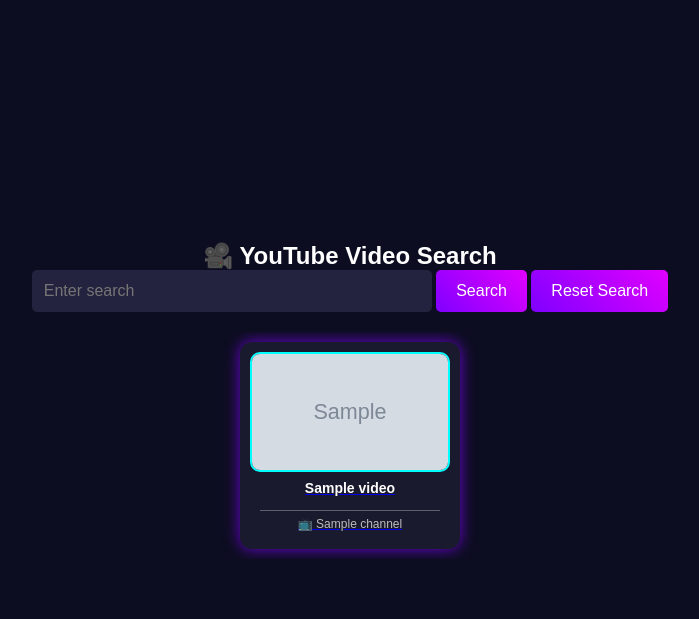
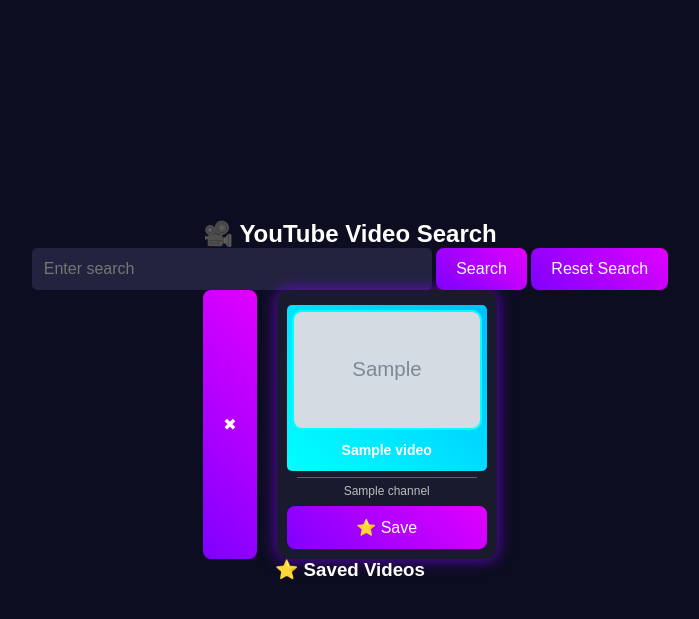
Before and after one commit to Halfgods/Youtube-API, a Flask app: template templates/index.html in a window 1280 px wide. Shown: the top 619 px of the page, without its empty margins (290-989 px from the left). Run offline with Flask 3, Linux system fonts and the light colour scheme; the template is opened without the code that fills it: most values are stand-ins (such as "Sample title", 1, 10 or a date in 2020); grey boxes marked "Sample" are stand-in pictures.

Commit message:
✨ Initial commit: Added YouTube search with save/delete feature and localStorage integration

```diff
--- a/static/script.js
+++ b/static/script.js
@@ -1,16 +1,74 @@
-document.getElementById("reset-btn").addEventListener("click", function() {
+document.getElementById("reset-btn").addEventListener("click", function () {
     document.getElementById("search-input").value = ""; // Clear input box
 
     let videoContainer = document.querySelector(".video-container");
     if (videoContainer) {
-        videoContainer.innerHTML = ""; // Clear results safely
+      videoContainer.innerHTML = ""; // Clear search results only
     }
-});
 
-fetch("/api/search", {
-    method: "POST",
-    headers: { "Content-Type": "application/json" },
-    body: JSON.stringify({ query: searchTerm })
-})
-.then(res => res.json())
-.then(data => setVideos(data));
+    // DO NOT clear saved videos here! 🔥
+  });
+
+// Save video to localStorage
+function attachSaveButtons() {
+    const saveButtons = document.querySelectorAll(".save-btn");
+    saveButtons.forEach((btn) => {
+      btn.addEventListener("click", () => {
+        const video = {
+          title: btn.dataset.title,
+          url: btn.dataset.url,
+          thumbnail: btn.dataset.thumbnail,
+          channel: btn.dataset.channel,
+        };
+
+        // Get existing saved videos or initialize empty array
+        const saved = JSON.parse(localStorage.getItem("savedVideos")) || [];
+
+        // Avoid duplicate saves
+        if (!saved.find((v) => v.url === video.url)) {
+          saved.push(video);
+          localStorage.setItem("savedVideos", JSON.stringify(saved));
+          renderSavedVideos(); // Refresh UI
+        }
+      });
+    });
+  }
+
+  // Display saved videos in a dedicated section
+  function renderSavedVideos() {
+    let savedSection = document.querySelector(".saved-videos");
+
+    if (!savedSection) {
+      savedSection = document.createElement("div");
+      savedSection.className = "saved-videos";
+      savedSection.innerHTML = "<h3>⭐ Saved Videos</h3><div class='video-slider' id='saved-container'></div>";
+      document.body.appendChild(savedSection);
+    }
+
+    const savedContainer = savedSection.querySelector("#saved-container");
+    savedContainer.innerHTML = "";
+
+    const saved = JSON.parse(localStorage.getItem("savedVideos")) || [];
+
+    saved.forEach((video) => {
+      const card = document.createElement("div");
+      card.className = "video-card";
+      card.innerHTML = `
+        <button class="delete-btn" data-url="${video.url}">✖</button>
+        <img src="${video.thumbnail}" alt="Thumbnail" onerror="this.src='/static/defaultlogo.jpg'">
+        <h4>${video.title}</h4>
+        <hr />
+        <p class="channel-name">${video.channel}</p>
+        <a href="${video.url}" target="_blank">Watch</a>
+      `;
+
+      // Delete button functionality
+      card.querySelector(".delete-btn").addEventListener("click", () => {
+        const updated = saved.filter((v) => v.url !== video.url);
+        localStorage.setItem("savedVideos", JSON.stringify(updated));
+        renderSavedVideos(); // Refresh UI after deletion
+      });
+
+      savedContainer.appendChild(card);
+    });
+}
--- a/static/style.css
+++ b/static/style.css
@@ -46,6 +46,7 @@
     cursor: pointer;
     border-radius: 5px;
     transition: 0.3s ease-in-out;
+    border-radius: 8px;
 }
 
 button:hover {
--- a/templates/index.html
+++ b/templates/index.html
@@ -28,26 +28,47 @@
       <p class="error-message">{{ error_message }}</p>
       {% endif %}
 
-      <div class="video-container">
       {% if videos %}
   <div class="video-slider">
-          {% for video in videos[:5] %}
-          <a href="{{ video.url }}" target="_blank" class="video-card">
-            <img
-              src="{{ video.thumbnail }}"
-              alt="Thumbnail"
-              onerror="this.onerror=null; this.src='/static/default-thumbnail.jpg';"
-            />
+    <button class="delete-btn" data-url="${video.url}">✖</button>
 
+    {% for video in videos %}
+    <div class="video-card">
+      <a href="{{ video.url }}" target="_blank">
+        <img src="{{ video.thumbnail }}" alt="Thumbnail"
+             onerror="this.onerror=null; this.src='/static/defaultlogo.jpg';" />
         <h4>{{ video.title }}</h4>
+      </a>
       <hr />
-            <p class="channel-name">📺 {{ video.channel }}</p>
-          </a>
+      <p class="channel-name">{{ video.channel }}</p>
+      <button class="save-btn"
+              data-title="{{ video.title }}"
+              data-url="{{ video.url }}"
+              data-thumbnail="{{ video.thumbnail }}"
+              data-channel="{{ video.channel }}">⭐ Save</button>
+    </div>
     {% endfor %}
   </div>
 {% endif %}
+
+
+
     </div>
+    <!-- For showing saved videos -->
+<div class="saved-videos">
+  <h3>⭐ Saved Videos</h3>
+  <div class="video-slider" id="saved-container"></div>
 </div>
+
+
+    <script>
+      // Wait until page fully loads
+      window.addEventListener("DOMContentLoaded", () => {
+        renderSavedVideos();  // Load saved videos below
+        attachSaveButtons();  // Add Save button to each video
+      });
+    </script>
     <script src="/static/script.js"></script>
+
   </body>
 </html>
```
Also changed, not shown: other parts of static/style.css (+35 -0 lines). Lines whose indentation alone changed are shown as unchanged.
